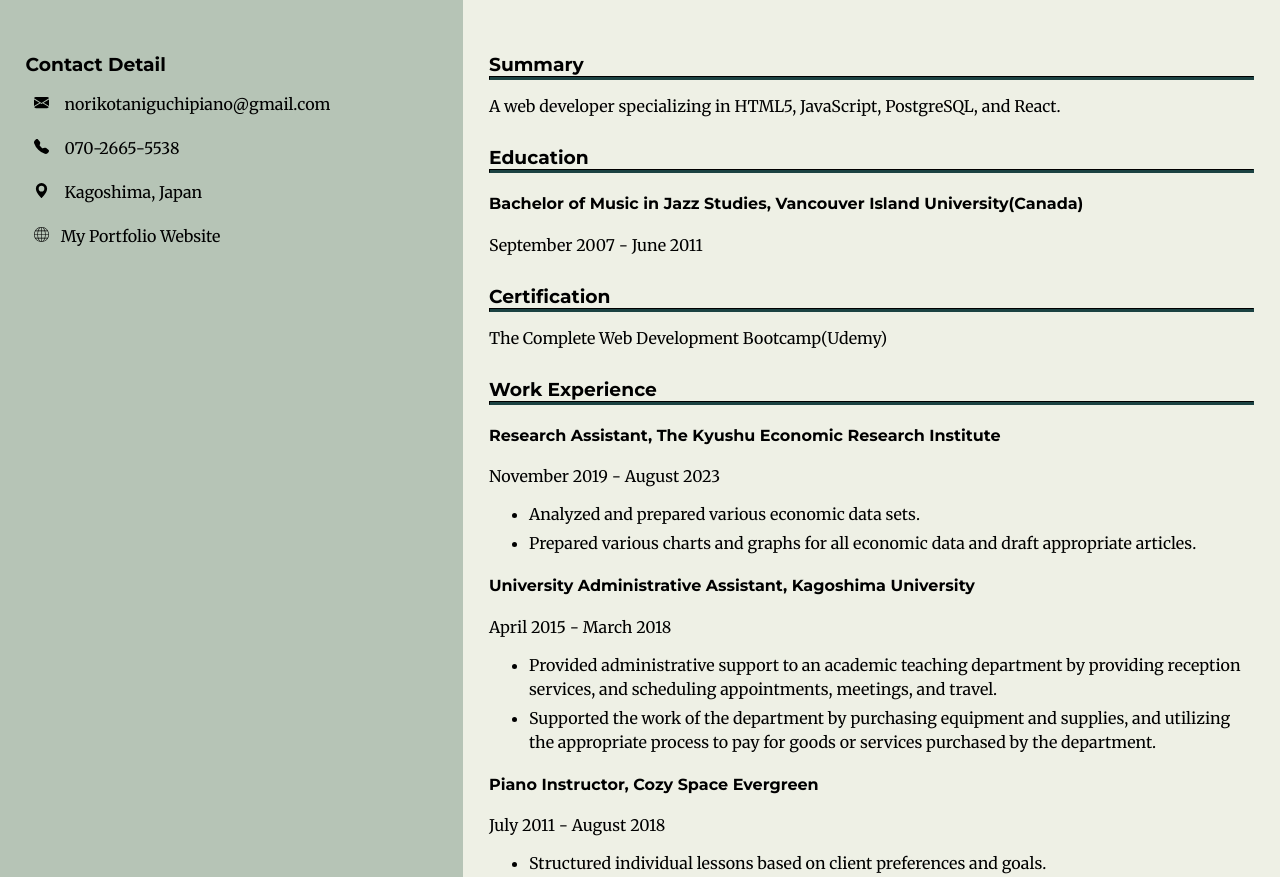
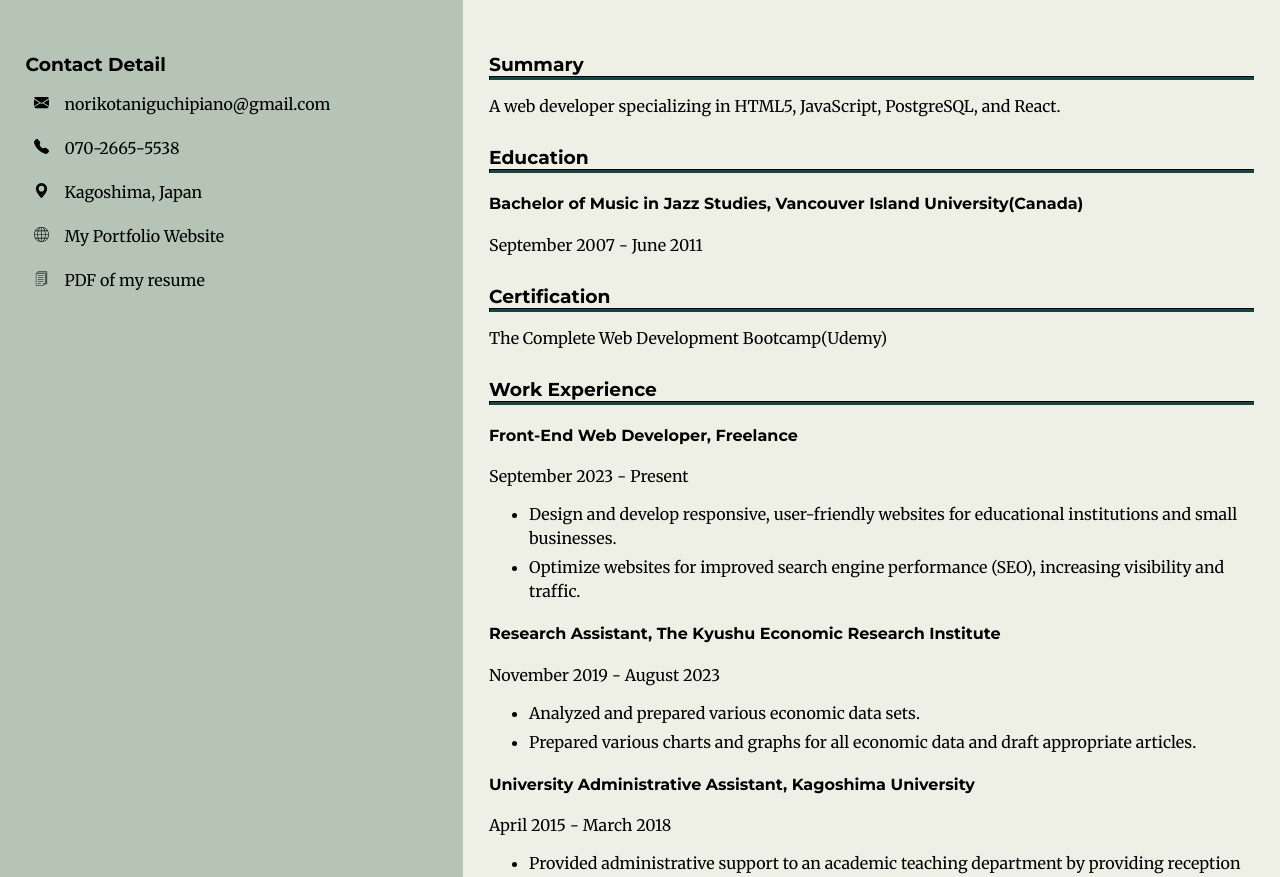
Before and after one commit to Noriko251/resume, a plain HTML site: page index.html in a window 1280 px wide. Shown: the part 223-1100 px from the top of the page. Drawn offline with Linux system fonts and the light colour scheme.

Commit message:
Add pdf link

```diff
--- a/index.html
+++ b/index.html
@@ -39,9 +39,21 @@
               Japan
             </li>
             <li class="contact-li-portfolio">
-              <a href="https://portfolio-norikowebdev.vercel.app/index.html"
-                ><img src="public/images/globe.svg" alt="" />My Portfolio
-                Website</a
+              <img src="public/images/globe.svg" alt="portfolio website" />
+              <a
+                href="https://portfolio-norikowebdev.vercel.app/index.html"
+                target="_blank"
+                rel="noopener noreferrer"
+                >My Portfolio Website</a
+              >
+            </li>
+            <li>
+              <img src="public/images/resume.svg" alt="resume" />
+              <a
+                href="public/download/NorikoTaniguchiResume.pdf"
+                target="_blank"
+                rel="noopener noreferrer"
+                >PDF of my resume</a
               >
             </li>
           </ul>
@@ -73,6 +85,20 @@
         <div class="work-experience">
           <h3>Work Experience</h3>
           <hr />
+          <div>
+            <h4>Front-End Web Developer, Freelance</h4>
+            <p>September 2023 - Present</p>
+            <ul>
+              <li>
+                Design and develop responsive, user-friendly websites for
+                educational institutions and small businesses.
+              </li>
+              <li>
+                Optimize websites for improved search engine performance (SEO),
+                increasing visibility and traffic.
+              </li>
+            </ul>
+          </div>
           <div>
             <h4>Research Assistant, The Kyushu Economic Research Institute</h4>
             <p>November 2019 - August 2023</p>
```
Also changed, not shown: public/images/resume.svg (added), 1 other file.
